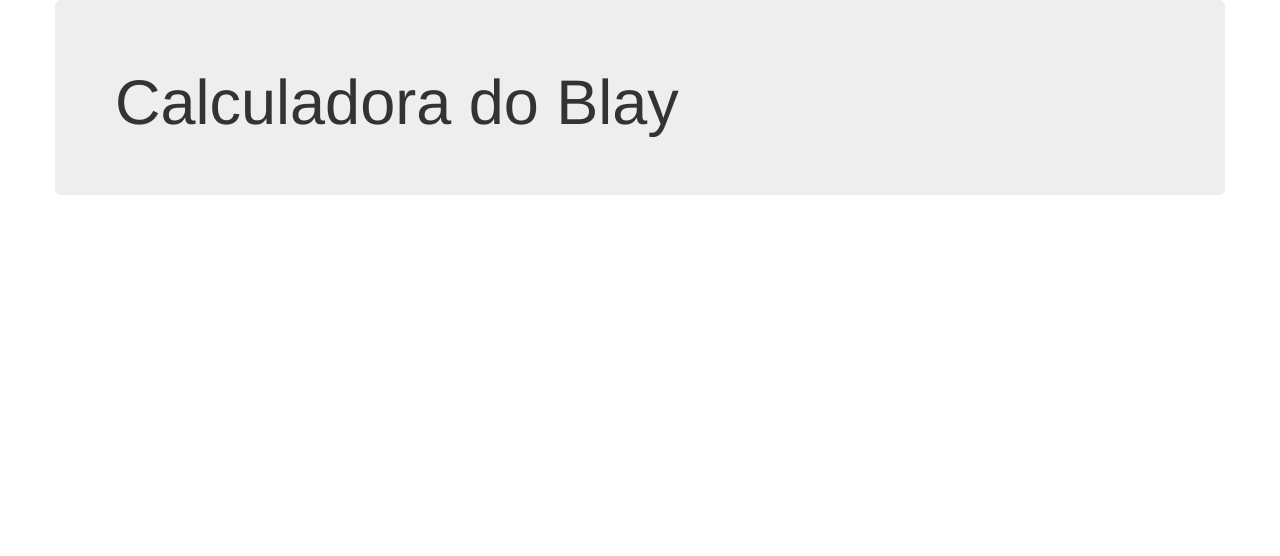
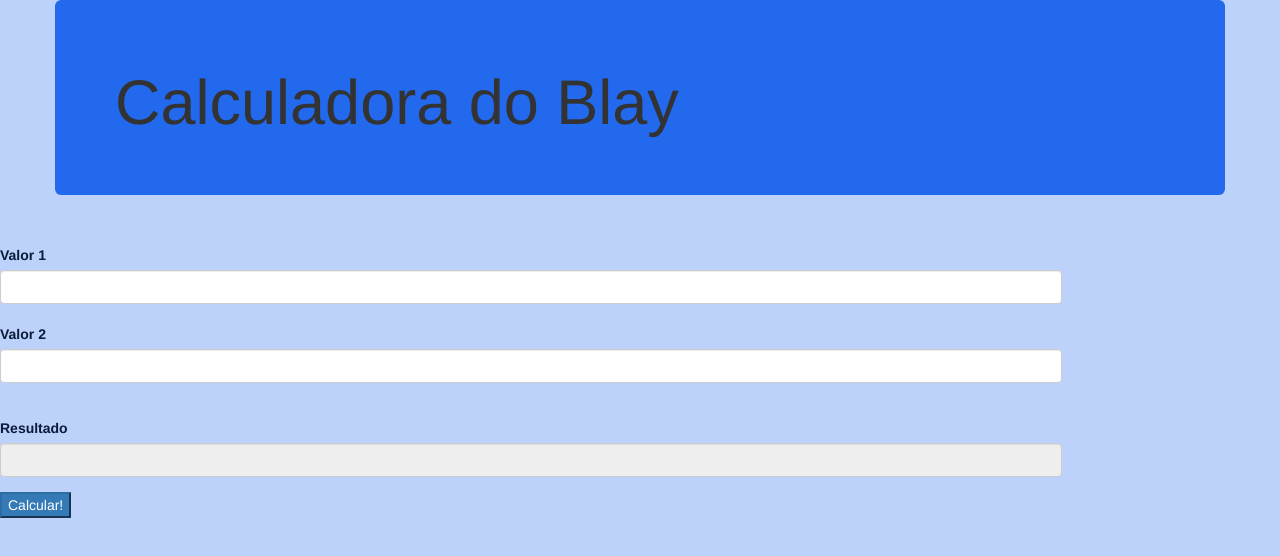
Before and after one commit to TheBlay/prjCalculadora3I22, a website: page www/index.html in a window 1280 px wide. Drawn offline with Linux system fonts and the light colour scheme; files whose address does not match are found by name.

Commit message:
Adicionados os campos restantes. Passado para um tema azul.

```diff
--- a/www/css/style.css
+++ b/www/css/style.css
@@ -1 +1,14 @@
 /**/
+button, label {
+  margin-top: 20px;
+  color:#0A1B3B;
+}
+
+body{
+    background-color:#BDD2FA;
+}
+
+.jumbotron{
+    background-color: #2269ED;
+    color:#050E1E0D3F9C;
+}
--- a/www/index.html
+++ b/www/index.html
@@ -15,16 +15,58 @@
 <body>
 <div class="container">
   <div class="row">
-    <div class="col-xs-12"></div>
+    <div class="col-xs-10"></div>
     <div class="jumbotron">
       <h1>Calculadora do Blay</h1>
     </div>
   </div>
 </div>
+<div class="row">
+    <div class="col-xs-10">
+        <label for="valor1">Valor 1</label>
+        <input type="number" id="valor1"  class="form-control" min="0" />
+    </div>
+
+</div>
+
+<div class="row">
+    <div class="col-xs-10">
+        <div class="form-group">
+            <label for="valor2">Valor 2</label>
+            <input type="number" id="valor2"  class="form-control" min="0" />
+        </div>
+    </div>
+
+</div>
+
+<div class="row">
+    <div class="col-xs-10" >
+        <div class="form-group">
+            <label for="res">Resultado</label>
+            <input type="number" id="res"  class="form-control" min="0" readonly />
+        </div>
+    </div>
+
+</div>
+
+<div class="row">
+    <div class="col-xs-12">
+
+        <div class="form-group">
+            <input type="button" class="btn-primary" onclick="calcular()" value="Calcular!"/>
+        </div>
+    </div>
+</div>
 </body>
 <!-- SCRIPT -->
    <script>
 
+        function calcular(){
+
+            var x1 = parseInt(document.getElementById("valor1").value);
+            var x2 = parseInt(document.getElementById("valor2").value);
+            document.getElementById("res").value = x1 + x2;
+        }
 
   </script>
 </html>
```
Also changed, not shown: config.xml (+3 -7 lines).
